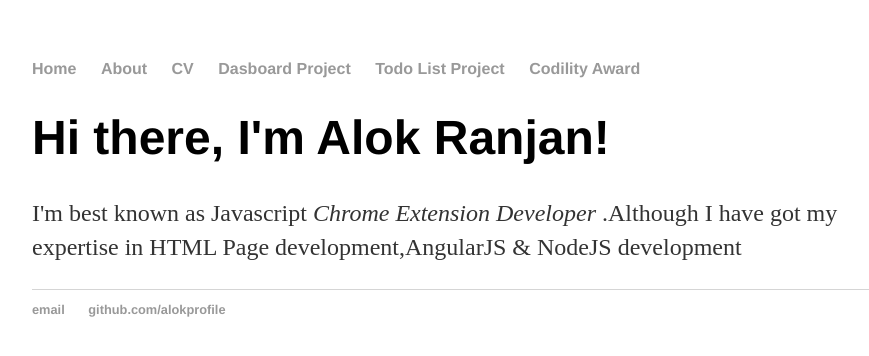
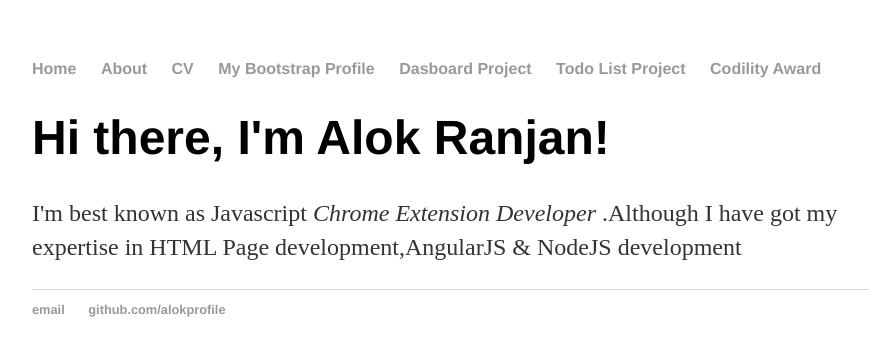
Before and after one commit to alokranjan04/alokranjan04.github.io, a Jekyll site: the page built from index.html, in a window 1280 px wide. Shown: the top 356 px of the page, without its empty margins (160-1029 px from the left). Built offline with Jekyll 4.4.1, drawn with Linux system fonts in a browser that asks for light colours; Markdown is read by kramdown in place of the engine named in the settings.

Commit message:
Adding my bootstrap profile

```diff
--- a/_layouts/default.html
+++ b/_layouts/default.html
@@ -11,9 +11,12 @@
 	        		<li><a href="/">Home</a></li>
 		        	<li><a href="/about">About</a></li>
 	        		<li><a href="../Alok_Ranjan_profile.pdf">CV</a></li>
+				<li><a href="alokprofile.com">My Bootstrap Profile</a></li>
 	        		<li><a href="../dashboardFromSheet.io/index.html">Dasboard Project</a></li>
 				<li><a href="../ETodoList/index.html">Todo List Project</a></li>
 				<li><a href="https://app.codility.com/cert/view/certK4XYQS-8WKCQ8KHDUMMT769/">Codility Award</a></li>
+
+
 	    		</ul>
 			</nav>
 			<div class="container">
```
